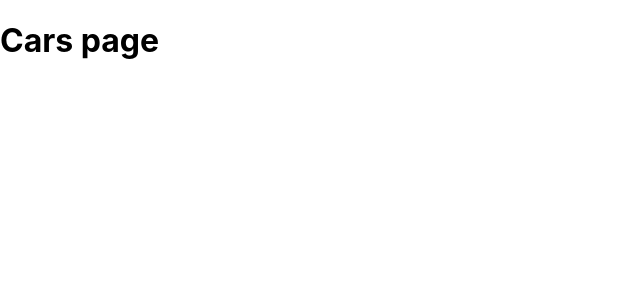
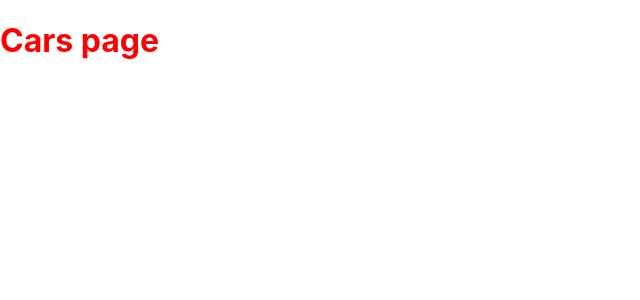
Before and after one commit to ferlobo1985/Udemy-next-js-project-one-routes, a Next.js app: page /cars in a window 1280 px wide. Shown: the top 300 px of the page, without its empty margins (0-640 px from the left). Built offline with nearby package versions, Linux system fonts and the light colour scheme.

Commit message:
08-Styles

```diff
--- a/pages/cars/index.js
+++ b/pages/cars/index.js
@@ -1,7 +1,9 @@
+import style from './index.module.css';
+
 const CarsPage = () => {
     return(
         <>
-            <h1>Cars page</h1>
+            <h1 className={style.red}>Cars page</h1>
         </>
     )
 }
--- /dev/null
+++ b/pages/cars/index.module.css
@@ -0,0 +1,4 @@
+
+.red {
+    color:red
+}
```
